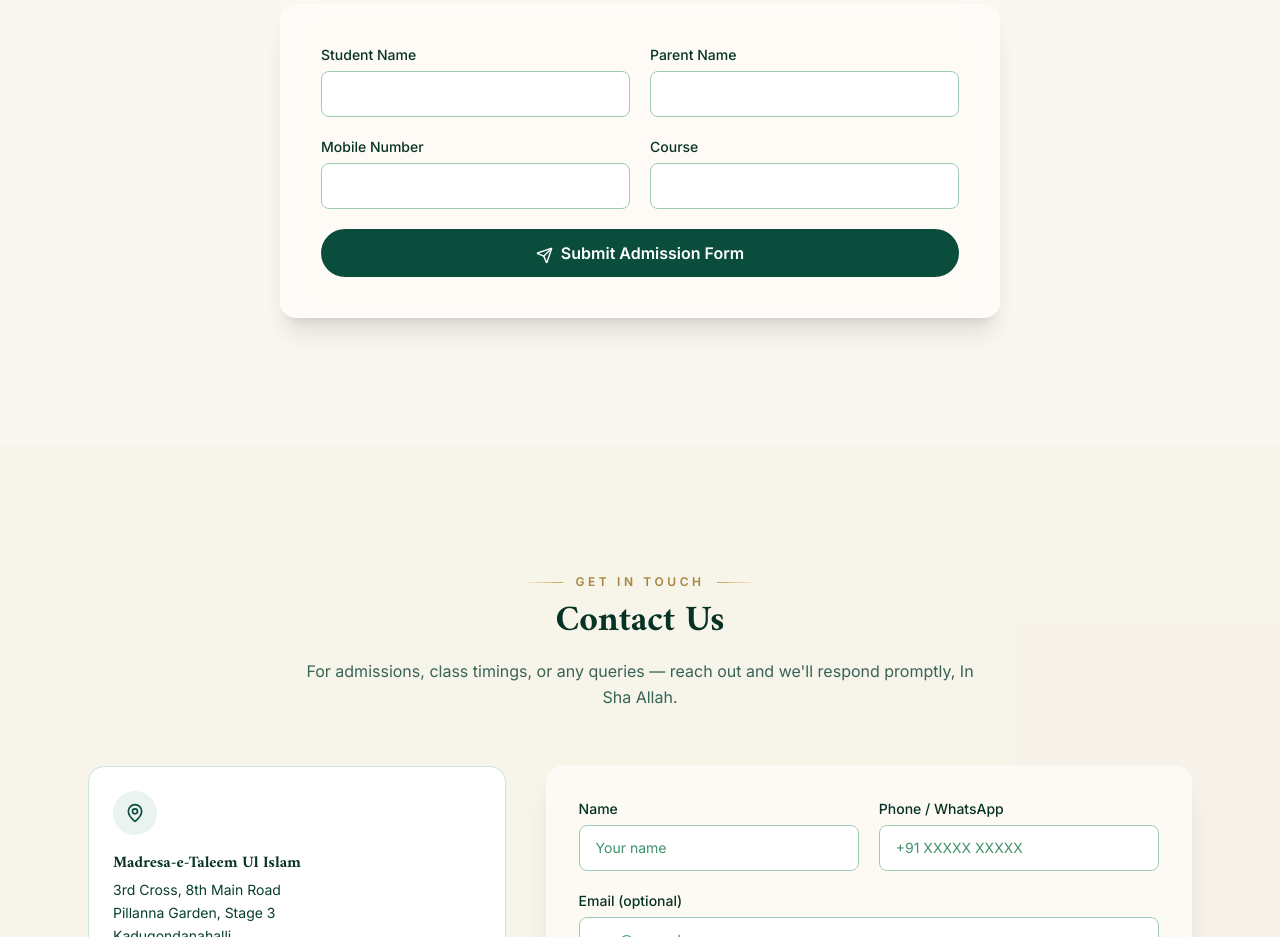
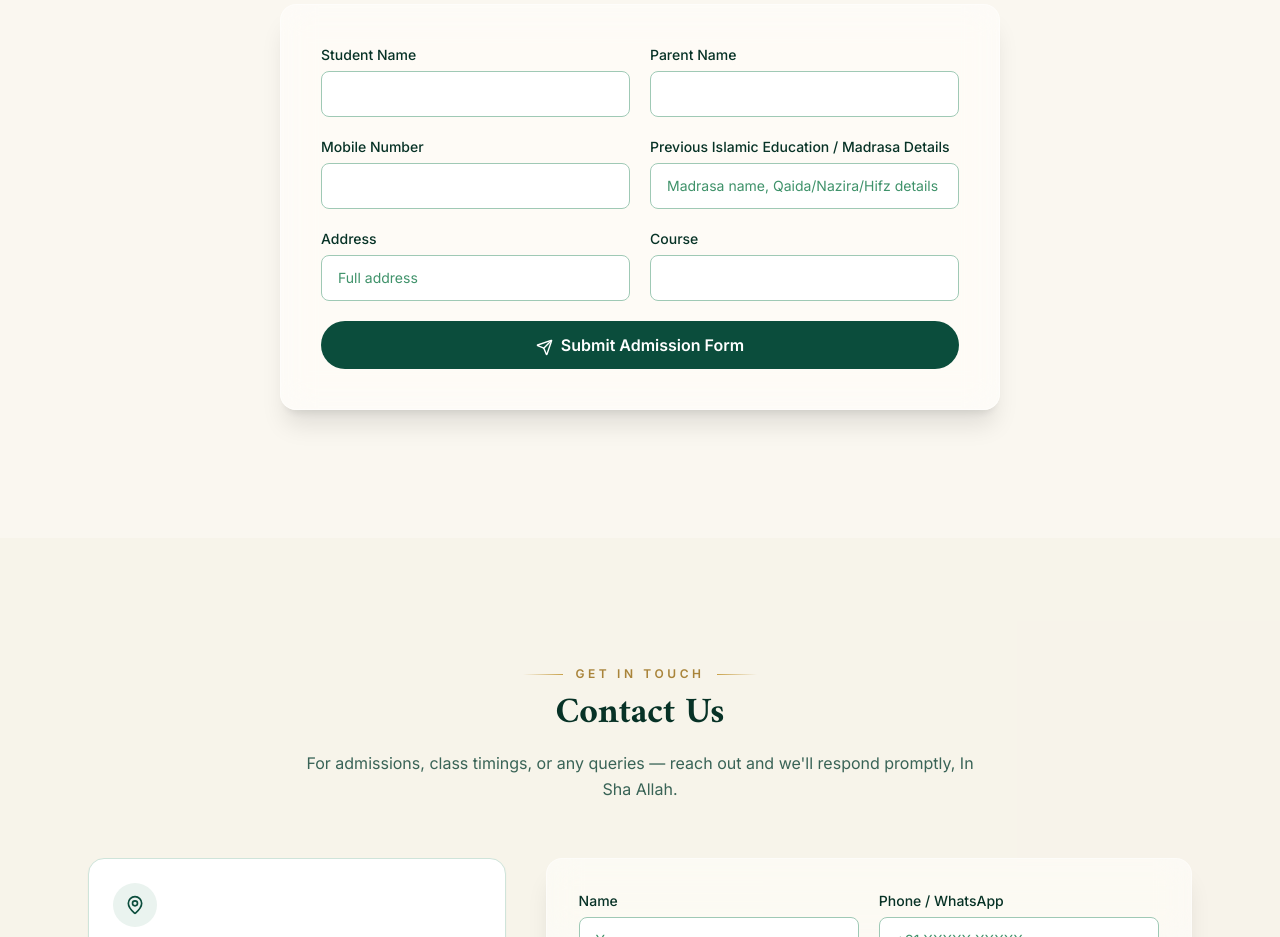
Before and after one commit to athiffzain/taleem-ul-islam-online-academy, a Next.js app: page / in a window 1280 px wide. Shown: the part 4460-5397 px from the top of the page. Built offline with nearby package versions, Linux system fonts and the light colour scheme.

Commit message:
Add previous education fields

```diff
--- a/components/AdmissionForm.tsx
+++ b/components/AdmissionForm.tsx
@@ -63,6 +63,24 @@ export default function AdmissionForm() {
               </div>
 
               <div>
+  <label className={labelClass}>Previous Islamic Education / Madrasa Details</label>
+  <input
+    className={inputClass}
+    placeholder="Madrasa name, Qaida/Nazira/Hifz details"
+    required
+  />
+</div>
+
+<div>
+  <label className={labelClass}>Address</label>
+  <input
+    className={inputClass}
+    placeholder="Full address"
+    required
+  />
+</div>
+
+              <div>
                 <label className={labelClass}>Course</label>
                 <input className={inputClass} required />
               </div>
```
